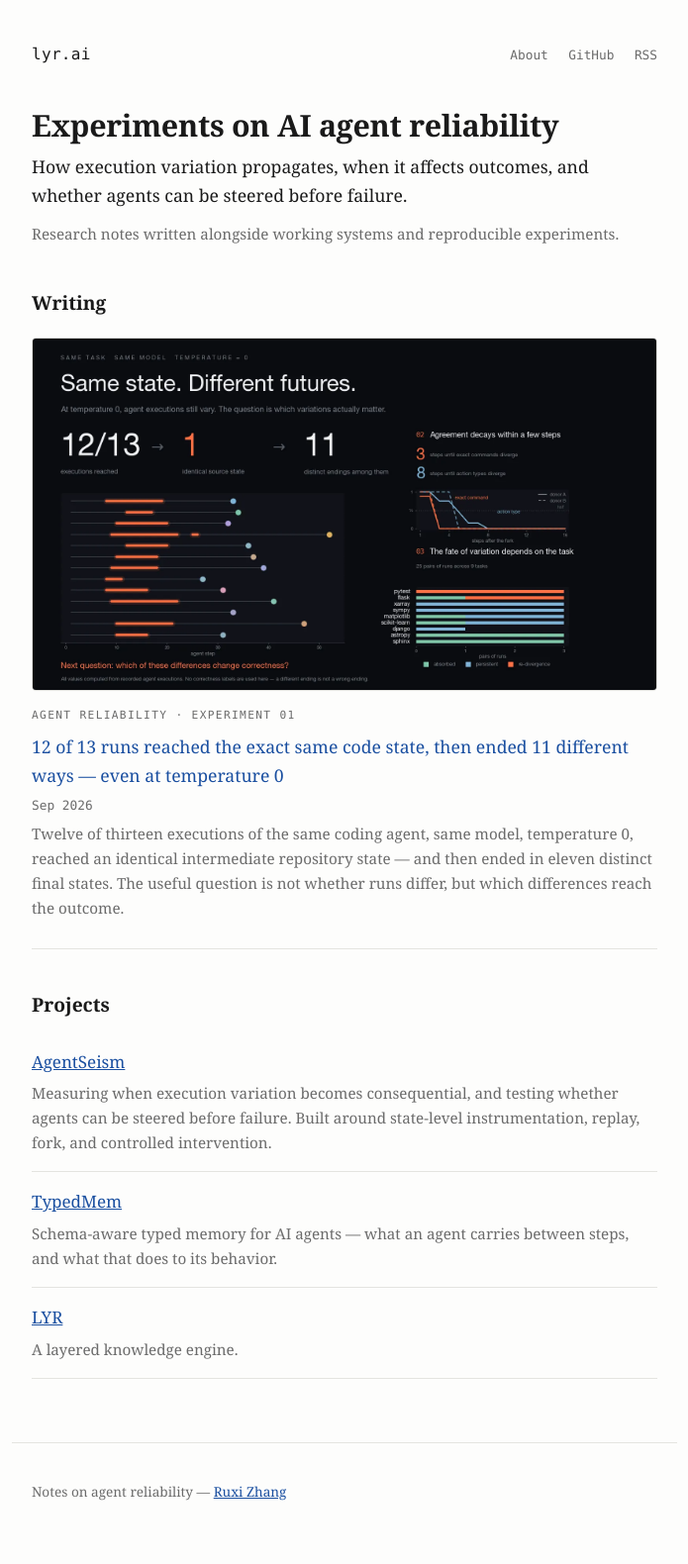
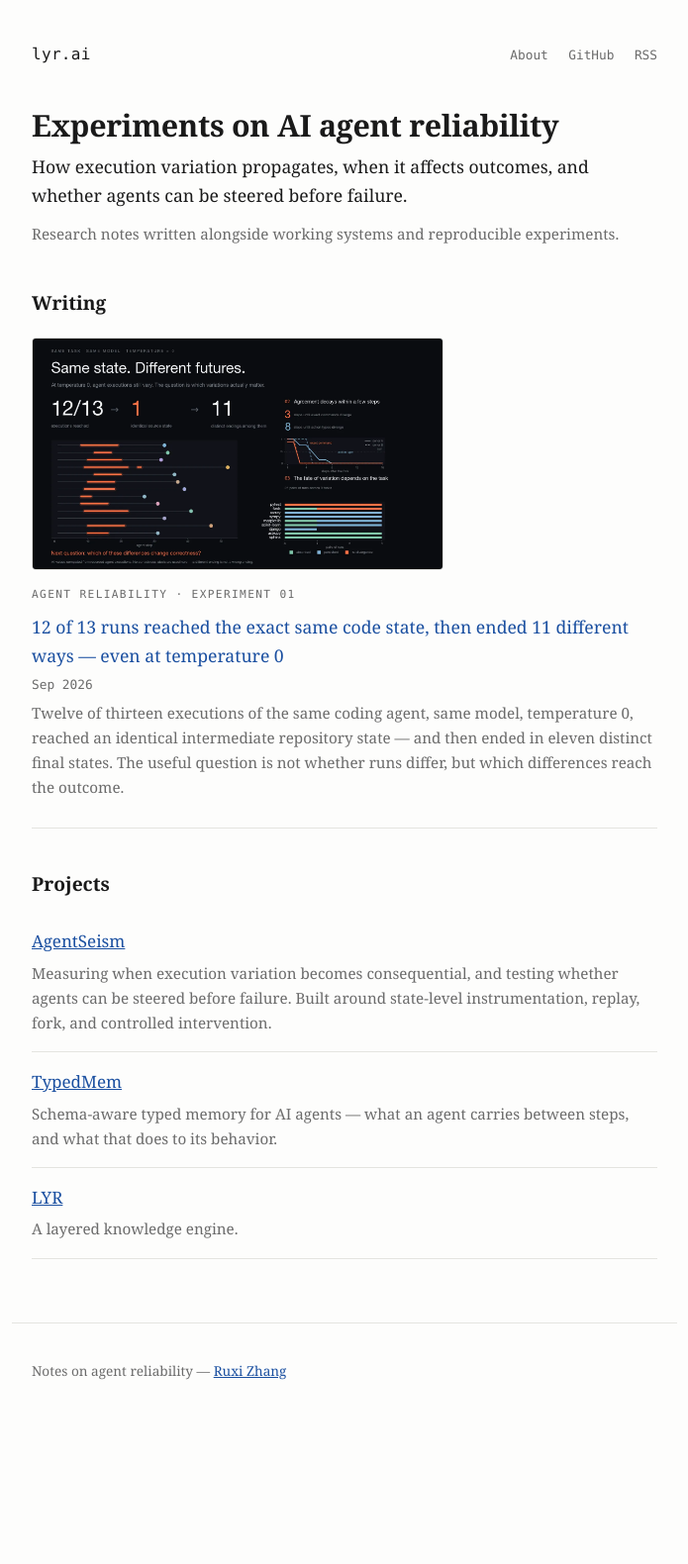
Before and after one commit to lyr-ai/lyr-ai.github.io, a Jekyll site: the page built from index.html, in a window 1280 px wide. Shown: the whole page at 99% size, without its empty margins (292-987 px from the left). Built offline with Jekyll 4.4.1, drawn with Linux system fonts in a browser that asks for light colours; after the commit the page ends 1458 px from its top, so only the background shows below that.

Commit message:
Thumbnails read as thumbnails; version asset URLs per build
The home-page hero filled the full text measure, which made the card compete
with the page rather than introduce it. Capped at 26rem, so the 12/13 → 1 → 11
figures stay legible while the title leads again.

Stylesheet and script URLs now carry a per-build version. GitHub Pages serves
assets with max-age=600, and twice now a stale stylesheet against fresh markup
has looked exactly like a layout bug — including a full-width image blowing
the page out sideways. A returning visitor should never see that.

```diff
--- a/_layouts/default.html
+++ b/_layouts/default.html
@@ -5,7 +5,7 @@
   <meta name="viewport" content="width=device-width, initial-scale=1">
   {%- seo -%}
   <link rel="alternate" type="application/atom+xml" title="{{ site.title }}" href="{{ '/feed.xml' | relative_url }}">
-  <link rel="stylesheet" href="{{ '/assets/css/style.css' | relative_url }}">
+  <link rel="stylesheet" href="{{ '/assets/css/style.css' | relative_url }}?v={{ site.time | date: '%s' }}">
   {%- if page.math %}
   <link rel="stylesheet" href="https://cdn.jsdelivr.net/npm/katex@0.16.11/dist/katex.min.css" crossorigin="anonymous">
   <script defer src="https://cdn.jsdelivr.net/npm/katex@0.16.11/dist/katex.min.js" crossorigin="anonymous"></script>
@@ -29,7 +29,7 @@
 
   <main>{{ content }}</main>
 
-  <script defer src="{{ '/assets/js/lightbox.js' | relative_url }}"></script>
+  <script defer src="{{ '/assets/js/lightbox.js' | relative_url }}?v={{ site.time | date: '%s' }}"></script>
 
   <footer class="site">
     <p>{{ site.tagline }} — <a href="https://github.com/{{ site.github_username }}">{{ site.author.name }}</a></p>
--- a/assets/css/style.css
+++ b/assets/css/style.css
@@ -252,6 +252,7 @@ figure.wide figcaption::after {
 
 .posts .thumb {
   display: block;
+  max-width: 26rem;
   margin-bottom: 1rem;
 }
 .posts .thumb img {
```
